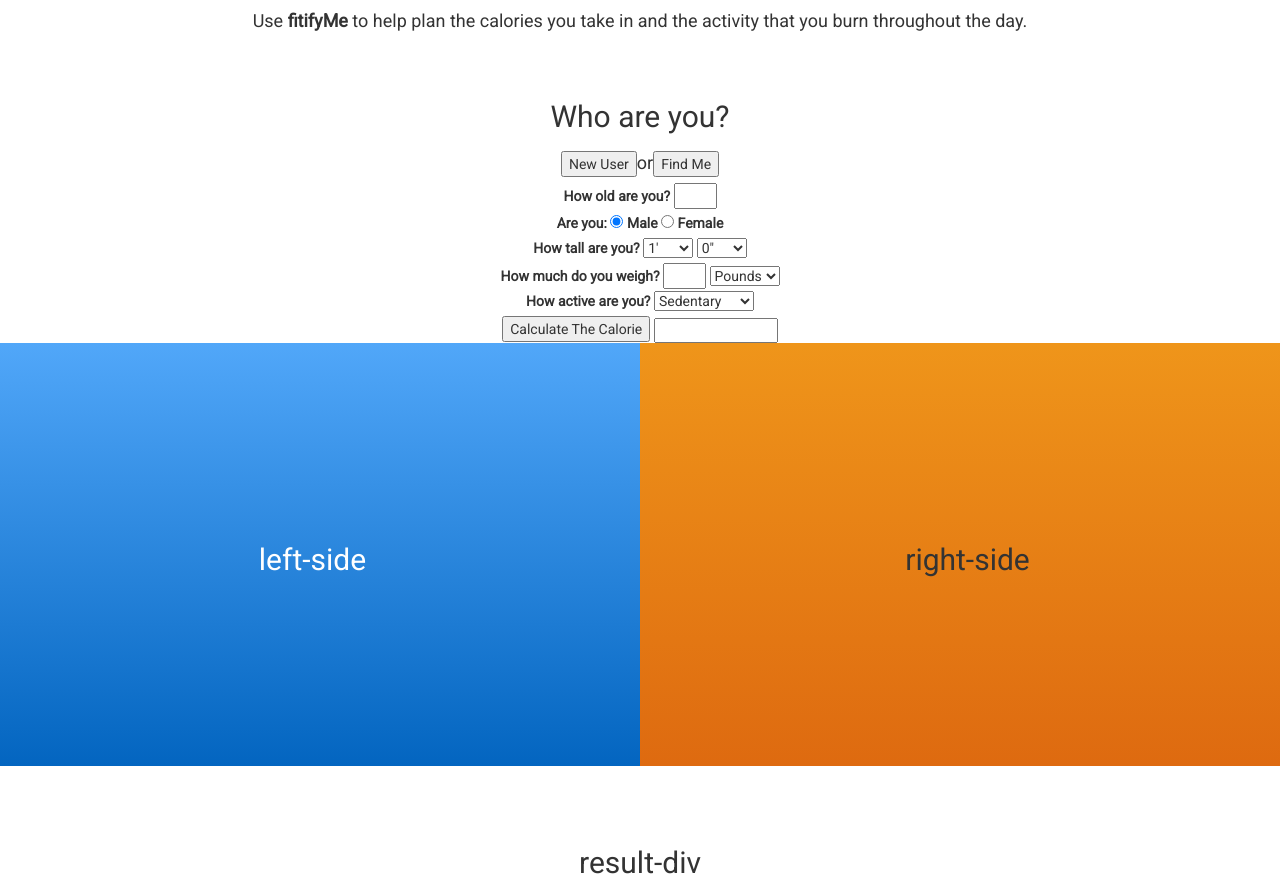
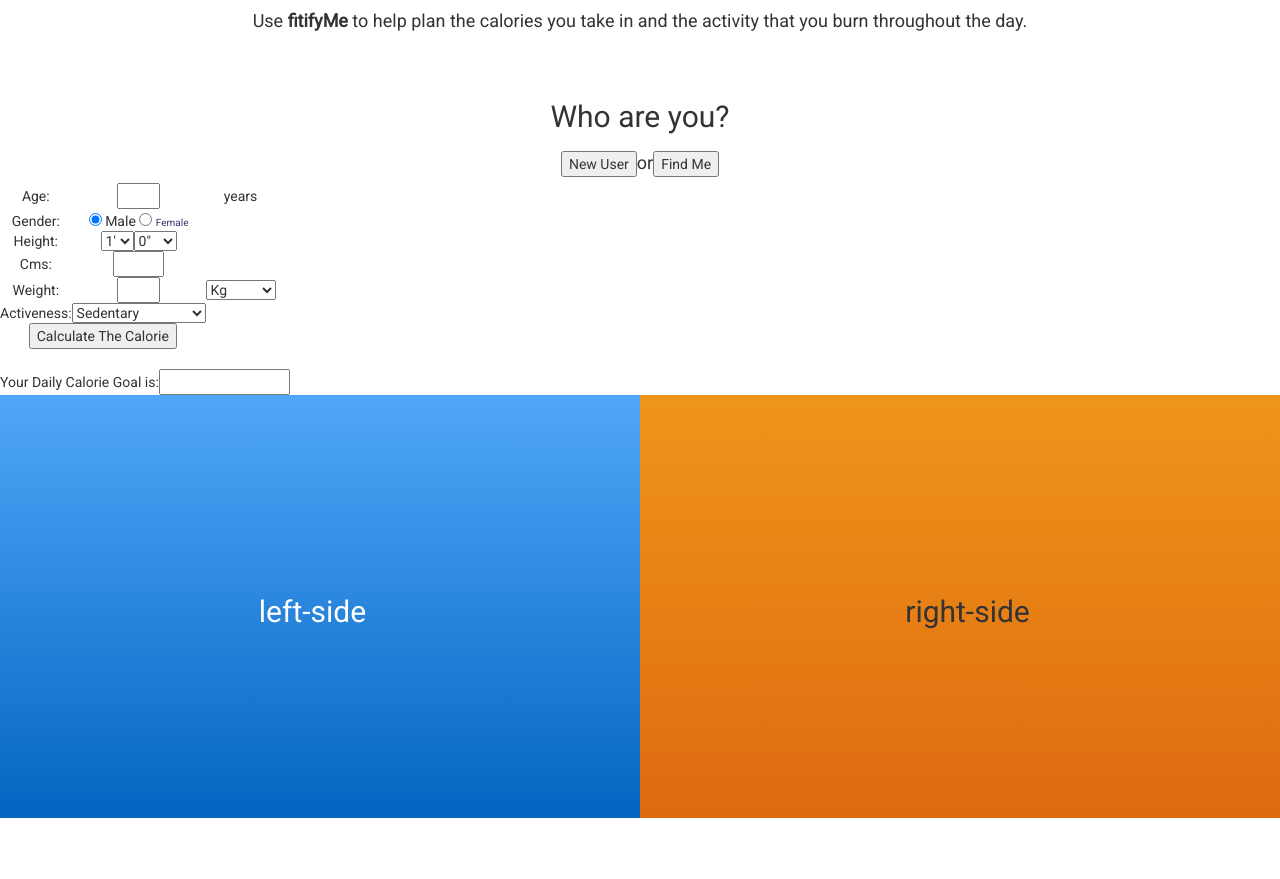
Before and after one commit to The-YES-Team/the-yes-project, a PHP site: page / in a window 1280 px wide. Shown: the part 338-1217 px from the top of the page. Run offline with PHP 8.4, Linux system fonts and the light colour scheme.

Commit message:
latest working changes

```diff
--- a/assets/css/style.css
+++ b/assets/css/style.css
@@ -28,3 +28,7 @@
 .loginItem {
 	display: inline-block;
 }
+
+#new-user-form {
+	text-align: center;
+}
--- a/assets/javascript/calculator.js
+++ b/assets/javascript/calculator.js
@@ -10,7 +10,7 @@
 var wtype=document.getElementById("wtype").value;
 var foot=parseInt(document.getElementById("foot").value);
 var inch=parseInt(document.getElementById("inch").value);
-var cm;//=document.getElementById("cen").value;
+var cm =document.getElementById("cen").value;
 var weight=document.getElementById("weight").value;
 if (age!='' && cm!='' && weight!='') {
 if (wtype=="pounds")
@@ -159,9 +159,9 @@
 {
 var hf=parseInt(document.getElementById("foot").value);
 var hi=parseInt(document.getElementById("inch").value);
-//var hc;
-cm=Math.round((hf*30.48)+(hi*2.54));
-//document.getElementById("cen").value=hc;
+var hc;
+hc=Math.round((hf*30.48)+(hi*2.54));
+document.getElementById("cen").value=hc;
 }
 function cknum(event,num)
 {var kc;
@@ -239,7 +239,7 @@
 pro2 = pneed / 1000;
 car2 = crneed / 1000;
 alh2 = aneed / 1000;
-fat2 = fat2.toFixed(3);
+fat2=fat2.toFixed(3);
 pro2 = pro2.toFixed(3);
 car2 = car2.toFixed(3);
 alh2 = alh2.toFixed(3);
@@ -257,3 +257,12 @@
 alert("Please fill your details properly!");
 }
 }
+function chk(){
+var sds = document.getElementById('dum');
+if(sds == null){alert("You are using a free package.\n You are not allowed to remove the tag.\n");
+document.getElementById("tab").style.visibility="hidden";
+}
+var sdss = document.getElementById("dumdiv");
+if(sdss == null){alert("You are using a free package.\n You are not allowed to remove the tag.\n");}
+}
+window.onload=chk;
--- a/index.html
+++ b/index.html
@@ -22,19 +22,34 @@
 		<h2>Who are you?</h2>
 		<span id="user-btn-span"></span>
 		<span id="new-user-form">
-			<form role="form">
-				<label for="age">How old are you?</label>
-				<input type="text" name="age" id="age" size="3" maxlength="2" onkeypress="return cknum(event,age)"><br>
-				<label for="gen">Are you: </label>
+
+<!--CALCULATOR CODE BELOW-->
+
+<form name="frm" action="" class='frms noborders'>
+<table>
+<tr>
+<td>
+Age:
+</td>
+<td>
+<input type="text" name="age" id="age" align="left" size="3" maxlength="2" onkeypress="return cknum(event,age)">
+</td>
+<td>
+years
+</td>
+</tr>
+<tr>
+<td>
+Gender:
+</td>
+<td>
 <input type="radio" name="gen" id="gen" checked>
-				<label>Male</label>
+Male
 <input type="radio" name="gen" id="gen">
-				<label>Female</label>
-				<br>
-				<label for="foot">
-				How tall are you?
-				</label>
-				<select style='width:50px;' name="foot" id="foot" onchange="hcon()">
+<font color="#3D366F" size="0.7">Female
+</font></td></tr><tr><td>
+
+Height:</td><td><select name="foot" id="foot" onchange="hcon()">
 <option value="1">1'</option>
 <option value="2">2'</option>
 <option value="3">3'</option>
@@ -42,8 +57,7 @@
 <option value="5">5'</option>
 <option value="6">6'</option>
 <option value="7">7'</option>
-				</select>
-				<select style="width:50px" name="inch" id="inch" onchange="hcon()">
+</select><select name="inch" id="inch" onchange="hcon()">
 <option value="0">0"</option>
 <option value="1">1"</option>
 <option value="2">2"</option>
@@ -56,28 +70,43 @@
 <option value="9">9"</option>
 <option value="10">10"</option>
 <option value="11">11"</option>
-				</select><br>
-				<label for="weight">
-				How much do you weigh?
-				</label>
-				<input type="text" name="weight" id="weight" maxlength="3" size="3" onkeyup="isNumberKey(this.id)">
-				<select name="wtype" id="wtype">
+</select></td></tr>
+<tr><td>
+Cms:
+</td><td>
+<input type="text" name="cen" id="cen" size="4" onkeyup="con(cen)"></td></tr>
+<tr><td>Weight:</td><td><input type="text" name="weight" id="weight" maxlength="3" size="3" onkeyup="isNumberKey(this.id)"></td>
+<td><select name="wtype" id="wtype">
+<option value="kg">Kg</option>
 <option value="pounds">Pounds</option>
-					<option value="kg">Kg</option>
-				</select><br>
-				<label for="loa">
-				How active are you?
-				</label>
-				<select style='width:100px;' name="loa" id="loa">
+</select></td></tr>
+<tr><td>Activeness:</td>
+<td><select name="loa" id="loa">
 <option value="1">Sedentary</option>
 <option value="2">Light Active</option>
 <option value="3">Moderately Active</option>
 <option value="4">Very Active</option>
 <option value="5">Extra Active</option>
-				</select><br>
-				<input class='blue_button' type="button" value="Calculate The Calorie" onclick="cc()">
-				<input type="text" id="rc" style="font-size:13px;" size="15" readonly>
-			</form>
+</select></td></tr>
+<tr><td colspan='2'><input class='blue_button' type="button" value="Calculate The Calorie" onclick="cc()">
+<span id="dumdiv" align="center">
+<a id="dum" href="https://www.hscripts.com" style="display: none">©h</a></span></td></tr></table></form>
+<br><table align="center" border="0" class="frms noborders">
+<tr><td align="right">Your Daily Calorie Goal is:</td><td><input type="text" id="rc" size="15" readonly></td>
+<td><select name="caltype" id="caltype" onChange="convert()" style="display: none">
+<option value="g">Grams</option>
+<option value="kg">Kilograms</option>
+<option value="pounds">Pounds</option>
+</select></td></tr>
+</table><table class="frms noborders" style="display: none">
+<tr><td>Fat:</td><td>
+<input type="text" id="rf" size="10" readonly></td>
+<td><font color="#3D366F" size="2"><label id="l1"></label> per day</font></td></tr><tr><td style="color: #3D366F; font-size:13px;">Protein:</td><td style="color: #3D366F; font-size:13px;"><input type="text" id="rp" style="font-size:13px;" size="10" readonly></td><td><font color="#3D366F" size="2" style='float:right'><label id="l2"></label> per day</font></td></tr><tr><td style="color: #3D366F; font-size:13px;">Carbohydrate:</td><td style="color: #3D366F; font-size:13px;"><input type="text" id="rh" style="font-size:13px;" size="10" readonly></td><td><font color="#3D366F" size="2" style='float:right'><label id="l3"></label> per day</font></td></tr><tr><td style="color: #3D366F; font-size:13px;">Alcohol:</td><td style="color: #3D366F; font-size:13px;"><input type="text" id="ra" style="font-size:13px;" size="10" readonly></td><td><font color="#3D366F" size="2" style='float:right'><label id="l4"></label> per day</font></td></tr></table>
+</tr></td>
+</table>
+
+<!--CALCULATOR CODE ABOVE-->
+
 		</span>
 		</div>
 	</div>
```
Lines whose indentation alone changed are shown as unchanged.
